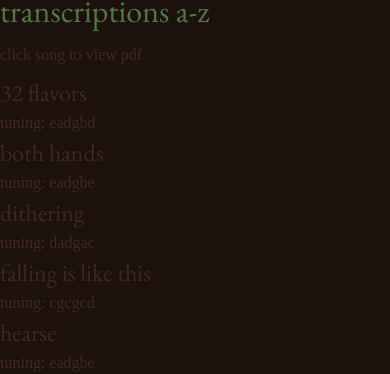
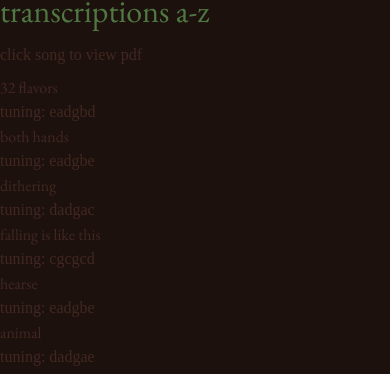
Before and after one commit to KKurzawa/Ani-Difranco-Transcriptions, a React (Vite) app: page /TranscriptionsAz in a window 390 px wide. Shown: the part 464-838 px from the top of the page. Built offline with nearby package versions, Linux system fonts and the light colour scheme; a web font is replaced by a local one.

Commit message:
fixed az mobile text

```diff
--- a/src/Pages/TranscriptionsAz/TranscriptionsAz.css
+++ b/src/Pages/TranscriptionsAz/TranscriptionsAz.css
@@ -15,7 +15,7 @@
 .az-song-text{
     font-family: 'EB Garamond', serif;
     padding-bottom: .25em;
-    font-size: 1.5em;
+    /* font-size: 1.5em; */
     color: #412720;
 }
 
--- a/src/Pages/TranscriptionsAz/TranscriptionsaAz.jsx
+++ b/src/Pages/TranscriptionsAz/TranscriptionsaAz.jsx
@@ -26,7 +26,7 @@ function TranscriptionsaAz() {
                 <div className='flex flex-col items-center'>
                     {transcriptions.map((transcription, index) => index % 2 === 0 && (
                         <div key={transcription.id} className='p-2 flex justify-center flex-col lg:flex-row items-center lg:items-baseline'>
-                            <a href={transcription.pdf} target="_blank" rel="noreferrer" className="az-song-text justify-center lg:pr-3">{transcription.name}</a>
+                            <h2><a href={transcription.pdf} target="_blank" rel="noreferrer" className="az-song-text text-2xl md:text-4xl text-center lg:pr-3">{transcription.name}</a></h2>
                             <div className='flex items-center'>
                                 <a href='./ByTuning'>
                                     <h2 className='az-tuning-text flex'>tuning: {transcription.tuning}</h2>
@@ -38,7 +38,7 @@ function TranscriptionsaAz() {
                 <div className=''>
                     {transcriptions.map((transcription, index) => index % 2 === 1 && (
                         <div key={transcription.id} className='p-2 flex justify-center flex-col lg:flex-row items-center lg:items-baseline'>
-                            <a href={transcription.pdf} target="_blank" rel="noreferrer" className="az-song-text lg:pr-3">{transcription.name}</a>
+                            <h2><a href={transcription.pdf} target="_blank" rel="noreferrer" className="az-song-text text-2xl md:text-4xl text-center lg:pr-3">{transcription.name}</a></h2>
                             <div className='flex'>
                                 <a href='./ByTuning'>
                                     <h2 className='az-tuning-text flex'>tuning: {transcription.tuning}</h2>
```
